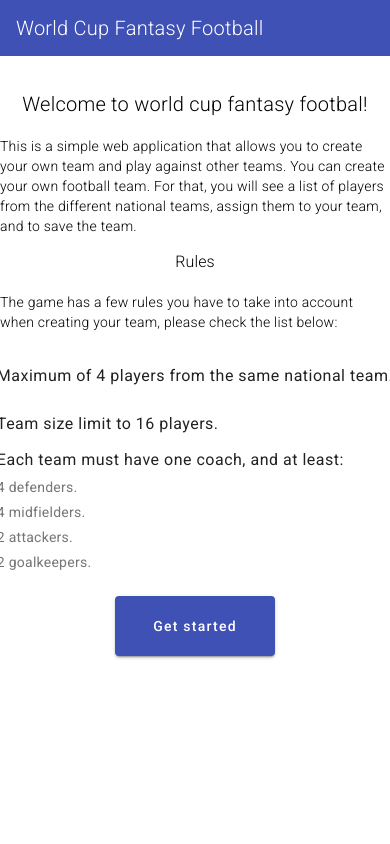
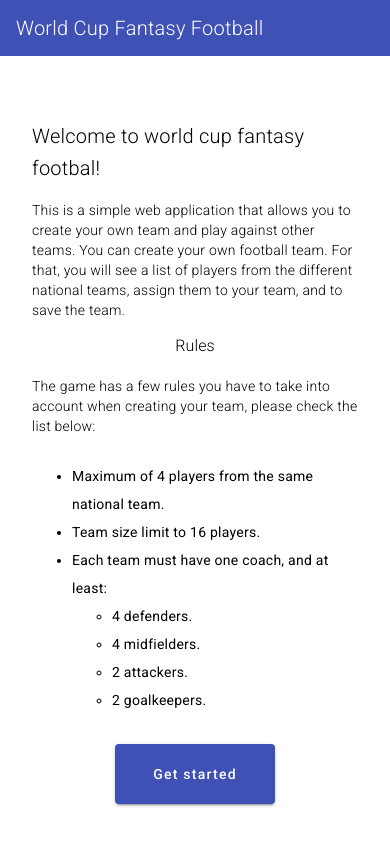
Before and after one commit to carlosempd/wc-fantasy, an Angular app: page / in a window 390 px wide. Built offline with nearby package versions, Linux system fonts and the light colour scheme.

Commit message:
🐛 bug: fixed responsive with mat-list, used ul instead

```diff
--- a/src/app/pages/home/components/info/info.component.html
+++ b/src/app/pages/home/components/info/info.component.html
@@ -12,17 +12,19 @@
 
     <p>The game has a few rules you have to take into account when creating your team, please check the list below:</p>
 
-    <mat-list>
-        <mat-list-item>Maximum of 4 players from the same national team.</mat-list-item>
-        <mat-list-item>Team size limit to 16 players.</mat-list-item>
-        <mat-list-item>
-            <span matListItemTitle>Each team must have one coach, and at least:</span>
-            <span matListItemLine>4 defenders.</span>
-            <span matListItemLine>4 midfielders.</span>
-            <span matListItemLine>2 attackers.</span>
-            <span matListItemLine>2 goalkeepers.</span>
-        </mat-list-item>
-    </mat-list>
+    <ul>
+        <li>Maximum of 4 players from the same national team.</li>
+        <li>Team size limit to 16 players.</li>
+        <li>
+            Each team must have one coach, and at least:
+            <ul>
+                <li>4 defenders.</li>
+                <li>4 midfielders.</li>
+                <li>2 attackers.</li>
+                <li>2 goalkeepers.</li>
+            </ul>
+        </li>
+    </ul>
 
     <button mat-raised-button color="primary">Get started</button>
 </section>
--- a/src/app/pages/home/components/info/info.component.scss
+++ b/src/app/pages/home/components/info/info.component.scss
@@ -1,5 +1,6 @@
 .info-container {
     margin-top: 2rem;
+    padding: 2rem;
 }
 
 .info-container > * {
@@ -11,3 +12,11 @@ button {
     width: 160px;
     margin-top: 1rem;
 }
+
+mat-list {
+    max-width: 80dvw;
+}
+
+ul {
+    line-height: 200%;
+}
--- a/src/app/pages/home/home.module.ts
+++ b/src/app/pages/home/home.module.ts
@@ -5,7 +5,6 @@ import { ToolbarModule } from 'src/app/shared/components/toolbar/toolbar.module'
 import { HomeRoutingModule } from './home-routing.module';
 import { InfoComponent } from './components/info/info.component';
 
-import { MatListModule } from '@angular/material/list';
 import { MatButtonModule } from '@angular/material/button';
 
 
@@ -19,7 +18,6 @@ import { MatButtonModule } from '@angular/material/button';
     CommonModule,
     ToolbarModule,
     HomeRoutingModule,
-    MatListModule,
     MatButtonModule
   ]
 })
```
